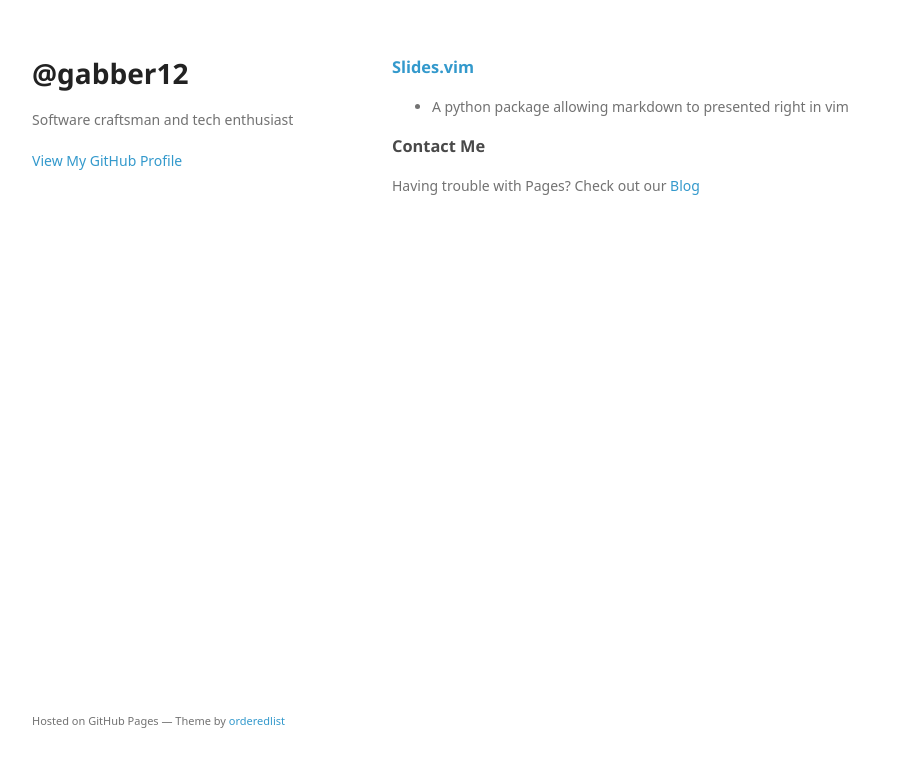
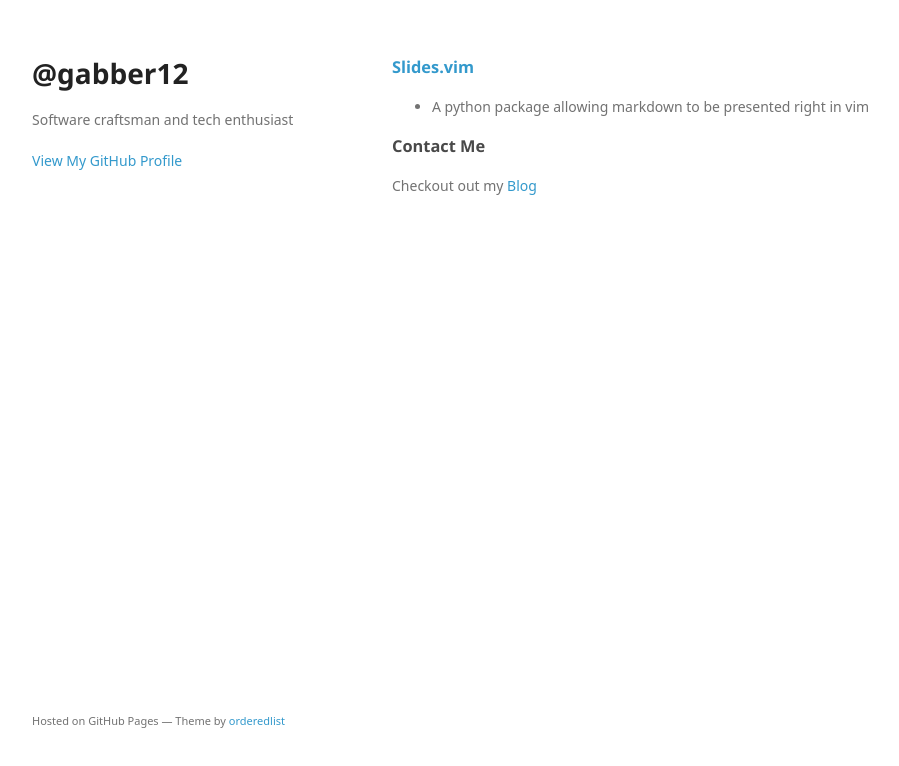
Before and after one commit to gabber12/gabber12.github.com, a plain HTML site: page index.html in a window 1280 px wide. Shown: the whole page, without its empty margins (178-1077 px from the left). Drawn offline with Linux system fonts and the light colour scheme; a web font is replaced by a local one.

Commit message:
Replace master branch with page content via GitHub

```diff
--- a/index.html
+++ b/index.html
@@ -28,13 +28,13 @@
 </h3>
 
 <ul>
-<li>A python package allowing markdown to presented right in vim</li>
+<li>A python package allowing markdown to be presented right in vim</li>
 </ul>
 
 <h3>
 <a id="contact-me" class="anchor" href="#contact-me" aria-hidden="true"><span aria-hidden="true" class="octicon octicon-link"></span></a>Contact Me</h3>
 
-<p>Having trouble with Pages? Check out our <a href="https://gabber12.me">Blog</a> </p>
+<p>Checkout out my <a href="https://gabber12.me">Blog</a> </p>
       </section>
       <footer>
         <p><small>Hosted on GitHub Pages &mdash; Theme by <a href="https://github.com/orderedlist">orderedlist</a></small></p>
--- a/params.json
+++ b/params.json
@@ -1,6 +1,6 @@
 {
   "name": "@gabber12",
   "tagline": "Software craftsman and tech enthusiast",
-  "body": "### [Slides.vim](https://gabber12.github.io/slides.vim/)\r\n  - A python package allowing markdown to presented right in vim\r\n\r\n### Contact Me\r\nHaving trouble with Pages? Check out our [Blog](https://gabber12.me) \r\n",
+  "body": "### [Slides.vim](https://gabber12.github.io/slides.vim/)\r\n  - A python package allowing markdown to be presented right in vim\r\n\r\n### Contact Me\r\nCheckout out my [Blog](https://gabber12.me) \r\n",
   "note": "Don't delete this file! It's used internally to help with page regeneration."
 }
```
